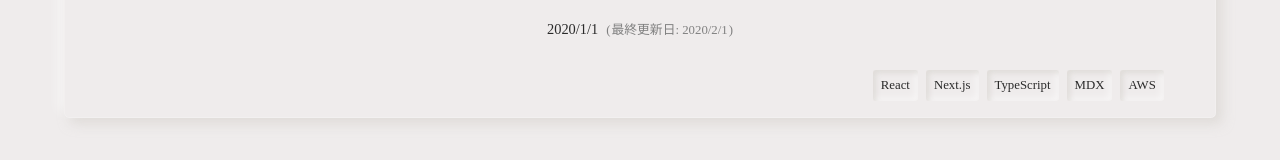
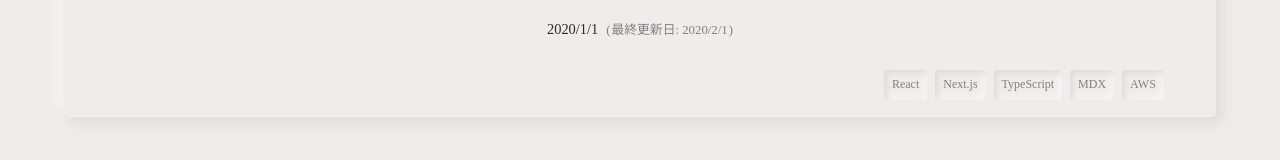
Before and after one commit to yKicchan/BLOG, a Next.js app: page /posts/20200701 in a window 1280 px wide. Shown: the part 193-353 px from the top of the page. Built offline with nearby package versions, Linux system fonts and the light colour scheme.

Commit message:
fix: Tag デザイン調整

```diff
--- a/src/components/Tag/styles.module.scss
+++ b/src/components/Tag/styles.module.scss
@@ -3,7 +3,8 @@
   padding: .5rem;
   border-radius: 3px;
   box-shadow: var(--shadow-inset);
-  font-size: .8rem;
+  color: gray;
+  font-size: .75rem;
 
   +.component {
     margin-left: 8px;
```
